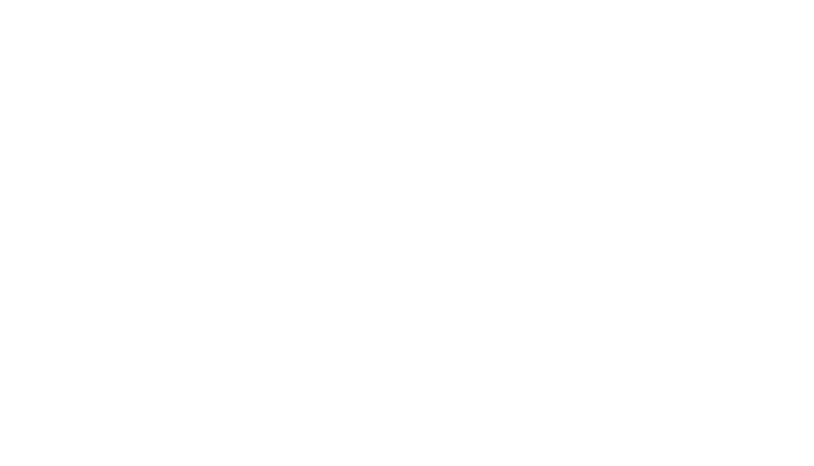
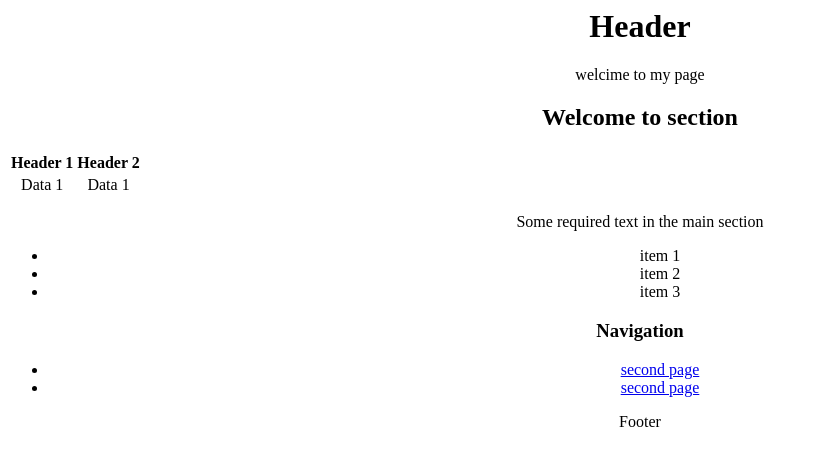
Before and after one commit to rithvik-varma-555/Rithvik_311_A1_2103, a plain HTML site: page index.html in a window 1280 px wide. Shown: the whole page, without its empty margins (0-814 px from the left). Drawn offline with Linux system fonts and the light colour scheme.

Commit message:
created index.html

```diff
--- a/index.html
+++ b/index.html
@@ -3,8 +3,50 @@
     <meta charset="UTF-8">
     <meta name="viewport" content="width=device-width, initial-scale=1.0">
     <title>rithvik</title>
+    <link rel="stylesheet" href="/css/styles.css">
 </head>
 <body>
+    <header>
+        <h1>Header</h1>
+        <p>welcime to my page</p>
+    </header>
+
+    <section>
+        <main>
+            <h2>Welcome to section</h2>
+            <!-- <img src="" alt=""> -->
+            <table>
+                <tr>
+                    <th>Header 1</th>
+                    <th>Header 2</th>
+                </tr>
+                <tr>
+                    <td>Data 1</td>
+                    <td>Data 1</td>
+                </tr>
+            </table>
+            <p>
+                Some required text in the main section
+            </p>
+            <ul>
+                <li>item 1</li>
+                <li>item 2</li>
+                <li>item 3</li>
+            </ul>
+        </main>
+    </section>
+
+    <aside>
+        <h3>Navigation</h3>
+        <ul>
+            <li><a href="/html/second.html">second page</a></li>
+            <li><a href="/html/second.html">second page</a></li>
+        </ul>
+    </aside>
+
+    <footer>
+        <p>Footer</p>
+    </footer>
 
 </body>
 </html>
```
